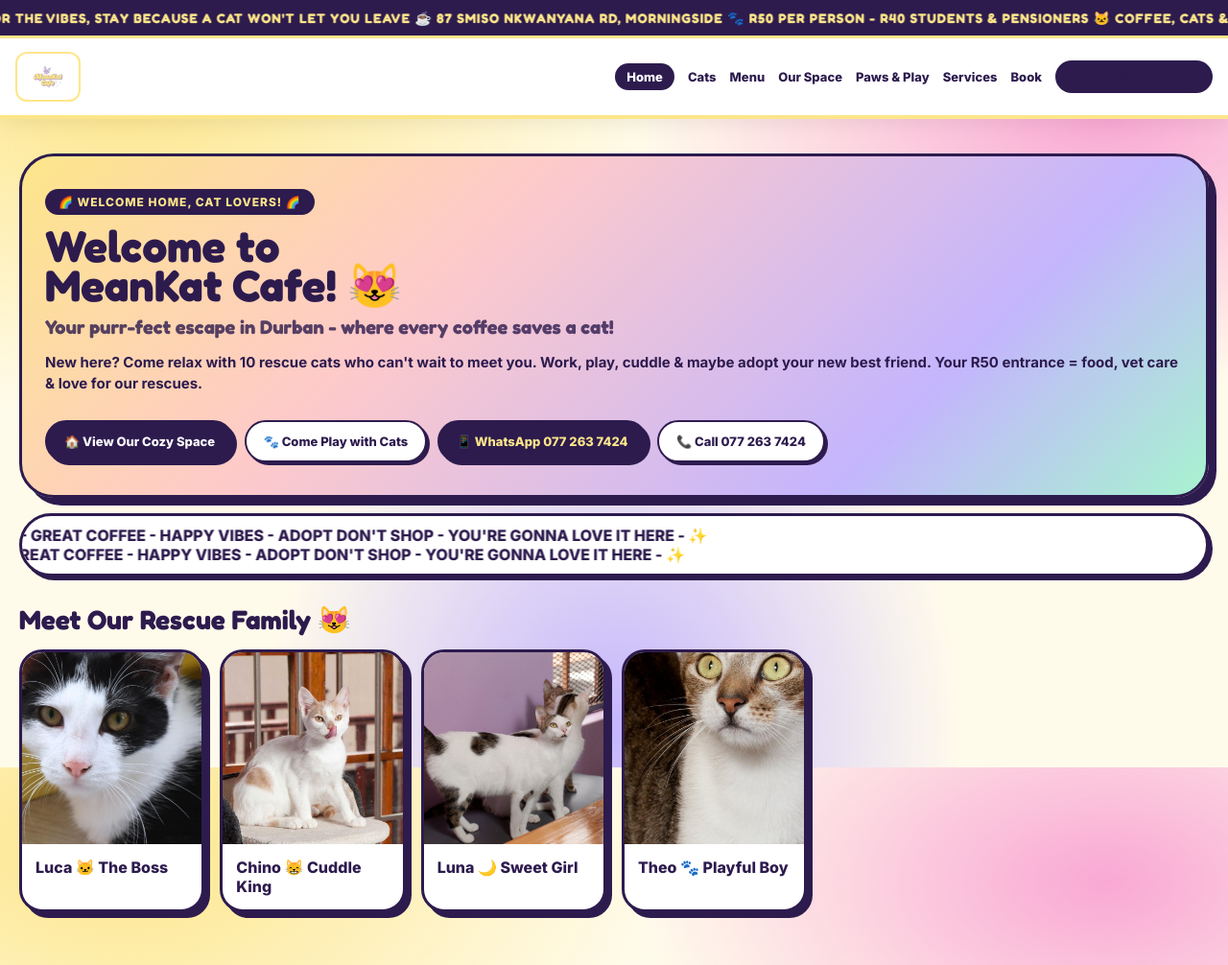
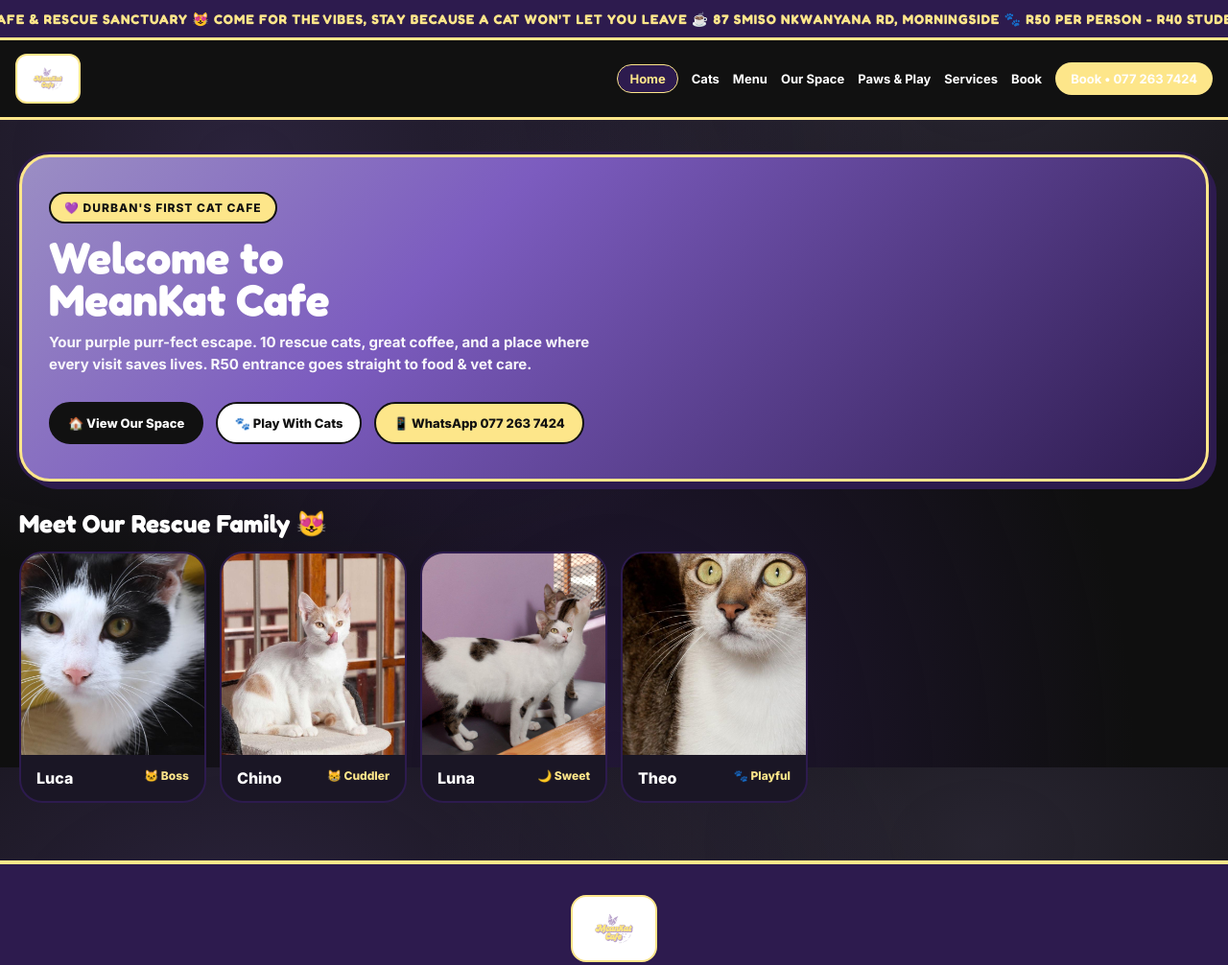
Before and after one commit to Troysite/Troy, a plain HTML site: page meankatcafe/index.html in a window 1280 px wide. Shown: the top 1006 px of the page at 96% size. Drawn offline with Linux system fonts and the light colour scheme.

Commit message:
Revise title and enhance styling for index.html
Updated the title and improved styling for the MeanKat Cafe website. Changed background colors, adjusted paddings, and modified elements for better visual appeal.

```diff
--- a/meankatcafe/index.html
+++ b/meankatcafe/index.html
@@ -2,24 +2,27 @@
 <html lang="en">
 <head>
 <meta charset="UTF-8"><meta name="viewport" content="width=device-width,initial-scale=1">
-<title>MeanKat Cafe - Welcome!</title>
+<title>MeanKat Cafe - Durban Cat Sanctuary</title>
 <link href="https://fonts.googleapis.com/css2?family=Fredoka:wght@600;700&family=Inter:wght@400;700;800&display=swap" rel="stylesheet">
 <style>
-:root{--yellow:#FDE68A;--pink:#F9A8D4;--purple:#8B7AB8;--ink:#2D1B4E}
+:root{--yellow:#FDE68A;--purple:#8B7AB8;--purple-deep:#7C5CBF;--ink:#0F0F0F;--dark:#2D1B4E}
 *{margin:0;padding:0;box-sizing:border-box}
 body{
   font-family:Inter,sans-serif;
-  background:#FFFBEB;
-  background-image: radial-gradient(at 10% 10%, #FDE68A 0%, transparent 35%), radial-gradient(at 90% 15%, #F9A8D4 0%, transparent 30%), radial-gradient(at 50% 95%, #C4B5FD 0%, transparent 40%);
+  background:#0F0F0F;
+  background-image:
+    radial-gradient(at 20% 20%, rgba(124,92,191,0.25) 0%, transparent 50%),
+    radial-gradient(at 80% 10%, rgba(139,122,184,0.2) 0%, transparent 40%),
+    radial-gradient(at 50% 100%, rgba(45,27,78,0.6) 0%, transparent 60%);
   background-attachment:fixed;
-  color:var(--ink);
+  color:#FFFBF8;
 }
 
-/* MOVING WELCOME HEADLINES - NON STOP */
+/* KEEP - Top moving headlines */
 .marquee-top{
-  background:var(--ink);
+  background:#2D1B4E;
   color:var(--yellow);
-  padding:10px 0;
+  padding:11px 0;
   overflow:hidden;
   white-space:nowrap;
   border-bottom:3px solid var(--yellow);
@@ -33,93 +36,120 @@
 }
 .marquee-track{
   display:inline-block;
-  animation:scroll 25s linear infinite;
-  will-change:transform;
+  animation:scroll 28s linear infinite;
 }
 @keyframes scroll{
   0%{transform:translateX(0)}
   100%{transform:translateX(-50%)}
 }
 
-.header{padding:14px 16px;display:flex;justify-content:space-between;align-items:center;background:white;border-bottom:4px solid var(--yellow);position:sticky;top:38px;z-index:100;flex-wrap:wrap;box-shadow:0 4px 20px rgba(0,0,0,0.07)}
+.header{
+  padding:14px 16px;
+  display:flex;
+  justify-content:space-between;
+  align-items:center;
+  background:#111;
+  border-bottom:3px solid var(--yellow);
+  position:sticky;
+  top:39px;
+  z-index:100;
+  flex-wrap:wrap;
+}
 .logo{height:52px;background:white;border-radius:12px;padding:5px;border:2px solid var(--yellow);display:block}
-.nav{display:flex;align-items:center;gap:14px;flex-wrap:wrap}.nav a{color:var(--ink)!important;text-decoration:none!important;font-weight:800;font-size:13px}.nav a.active{color:white!important;background:var(--ink);padding:6px 12px;border-radius:999px}
-.btn{background:var(--ink);color:white!important;padding:9px 16px;border-radius:999px;text-decoration:none!important;font-weight:800;font-size:13px}
+.nav{display:flex;align-items:center;gap:14px;flex-wrap:wrap}
+.nav a{color:white!important;text-decoration:none!important;font-weight:700;font-size:13px}
+.nav a.active{color:var(--yellow)!important;background:#2D1B4E;padding:6px 12px;border-radius:999px;border:1px solid var(--yellow)}
+.btn{background:var(--yellow);color:#111!important;padding:9px 16px;border-radius:999px;text-decoration:none!important;font-weight:800;font-size:13px}
+
 .wrap{max-width:1280px;margin:0 auto;padding:20px}
+
+/* NEW PURPLE + BLACK HERO */
 .hero{
-  background: linear-gradient(135deg, #FDE68A 0%, #FECACA 35%, #C4B5FD 75%, #A7F3D0 100%);
-  color:var(--ink);
-  border-radius:36px;
-  padding:34px 24px;
+  background: linear-gradient(135deg, #9B8EC4 0%, #7C5CBF 35%, #2D1B4E 100%);
+  color:white;
+  border-radius:32px;
+  padding:36px 28px;
   margin-top:16px;
-  border:3px solid var(--ink);
-  box-shadow:8px 8px 0px var(--ink);
+  border:3px solid var(--yellow);
+  box-shadow: 0 0 0 3px #2D1B4E, 8px 8px 0px #2D1B4E;
 }
-.hero h1{font-family:Fredoka;font-size:46px;line-height:.9}
-.hero h2{font-family:Fredoka;font-size:20px;margin-top:10px;opacity:.8}
-.card{background:white;border-radius:24px;overflow:hidden;border:3px solid var(--ink);box-shadow:6px 6px 0px var(--ink)}
-.card img{width:100%;height:200px;object-fit:cover;display:block}.card-info{padding:14px;font-weight:800}
-.hero-btn{display:inline-block;padding:12px 18px;border-radius:999px;text-decoration:none;font-weight:800;font-size:13px;margin-top:8px;margin-right:6px;border:2px solid var(--ink);box-shadow:3px 3px 0px var(--ink)}
-.welcome-badge{display:inline-block;background:var(--ink);color:var(--yellow);padding:6px 14px;border-radius:999px;font-size:12px;font-weight:800;letter-spacing:1px;margin-bottom:12px}
+.badge{display:inline-block;background:var(--yellow);color:#111;padding:7px 14px;border-radius:999px;font-size:12px;font-weight:800;letter-spacing:1px;margin-bottom:14px;border:2px solid #111}
+.hero h1{font-family:Fredoka;font-size:46px;line-height:.95}
+.hero p{margin-top:12px;font-size:15px;line-height:1.5;font-weight:600;opacity:.95;max-width:600px}
+.hero-btn{display:inline-block;padding:12px 18px;border-radius:999px;text-decoration:none;font-weight:800;font-size:13px;margin-top:10px;margin-right:8px;border:2px solid #111}
 
-@media(max-width:700px){.header{top:36px;padding:10px 12px}.logo{height:44px}.nav{width:100%;order:3;justify-content:flex-start;gap:10px;margin-top:10px;padding-top:10px;border-top:2px solid #FFF0C0}.nav a{font-size:11px}.btn{font-size:11px}.hero h1{font-size:32px}.marquee-top{font-size:12px}}
+.card{background:#1A1625;border-radius:24px;overflow:hidden;border:2px solid #2D1B4E;transition:.2s}
+.card:hover{border-color:var(--yellow);transform:translateY(-2px)}
+.card img{width:100%;height:210px;object-fit:cover;display:block}
+.card-info{padding:14px 16px;font-weight:800;color:white;display:flex;justify-content:space-between}
+.card-info span{color:var(--yellow);font-size:12px}
+
+@media(max-width:700px){
+  .header{top:38px;padding:10px 12px}.logo{height:44px}
+  .nav{width:100%;order:3;justify-content:flex-start;gap:10px;margin-top:10px;padding-top:10px;border-top:1px solid #222}
+  .nav a{font-size:11px}.btn{font-size:11px}
+  .hero h1{font-size:34px}.hero{padding:24px 18px}
+}
 </style>
 </head>
 <body>
 
-<!-- MOVING WELCOME HEADLINES - CONTINUOUS RIGHT TO LEFT -->
+<!-- TOP MOVING HEADLINES - KEPT -->
 <div class="marquee-top">
   <div class="marquee-track">
-    😻 WELCOME TO MEANKAT CAFE - DURBAN'S FIRST CAT CAFE & RESCUE SANCTUARY 😻 COME FOR THE VIBES, STAY BECAUSE A CAT WON'T LET YOU LEAVE ☕ 87 SMISO NKWANYANA RD, MORNINGSIDE 🐾 R50 PER PERSON - R40 STUDENTS & PENSIONERS 🐱 COFFEE, CATS & SECOND CHANCES ❤️ BOOK NOW: 077 263 7424 ❤️ &nbsp;
     😻 WELCOME TO MEANKAT CAFE - DURBAN'S FIRST CAT CAFE & RESCUE SANCTUARY 😻 COME FOR THE VIBES, STAY BECAUSE A CAT WON'T LET YOU LEAVE ☕ 87 SMISO NKWANYANA RD, MORNINGSIDE 🐾 R50 PER PERSON - R40 STUDENTS & PENSIONERS 🐱 COFFEE, CATS & SECOND CHANCES ❤️ BOOK NOW: 077 263 7424 ❤️ &nbsp;
     😻 WELCOME TO MEANKAT CAFE - DURBAN'S FIRST CAT CAFE & RESCUE SANCTUARY 😻 COME FOR THE VIBES, STAY BECAUSE A CAT WON'T LET YOU LEAVE ☕ 87 SMISO NKWANYANA RD, MORNINGSIDE 🐾 R50 PER PERSON - R40 STUDENTS & PENSIONERS 🐱 COFFEE, CATS & SECOND CHANCES ❤️ BOOK NOW: 077 263 7424 ❤️ &nbsp;
   </div>
 </div>
 
-<header class="header"><a href="index.html"><img src="logo-560.webp" class="logo" alt="MeanKat"></a>
-<nav class="nav"><a class="active" href="index.html">Home</a><a href="cats.html">Cats</a><a href="menu.html">Menu</a><a href="view.html">Our Space</a><a href="play.html">Paws & Play</a><a href="services.html">Services</a><a href="book.html">Book</a><a class="btn" href="book.html">Book • 077 263 7424</a></nav></header>
+<header class="header">
+<a href="index.html"><img src="logo-560.webp" class="logo" alt="MeanKat"></a>
+<nav class="nav">
+<a class="active" href="index.html">Home</a>
+<a href="cats.html">Cats</a>
+<a href="menu.html">Menu</a>
+<a href="view.html">Our Space</a>
+<a href="play.html">Paws & Play</a>
+<a href="services.html">Services</a>
+<a href="book.html">Book</a>
+<a class="btn" href="book.html">Book • 077 263 7424</a>
+</nav>
+</header>
 
 <div class="wrap">
 <div class="hero">
-<span class="welcome-badge">🌈 WELCOME HOME, CAT LOVERS! 🌈</span>
-<h1>Welcome to<br>MeanKat Cafe! 😻</h1>
-<h2>Your purr-fect escape in Durban - where every coffee saves a cat!</h2>
-<p style="margin-top:14px;font-weight:700;font-size:15px;line-height:1.5">New here? Come relax with 10 rescue cats who can't wait to meet you. Work, play, cuddle & maybe adopt your new best friend. Your R50 entrance = food, vet care & love for our rescues.</p>
+<span class="badge">💜 DURBAN'S FIRST CAT CAFE</span>
+<h1>Welcome to<br>MeanKat Cafe</h1>
+<p>Your purple purr-fect escape. 10 rescue cats, great coffee, and a place where every visit saves lives. R50 entrance goes straight to food & vet care.</p>
 <div style="margin-top:18px">
-<a class="hero-btn" href="view.html" style="background:var(--ink);color:white">🏠 View Our Cozy Space</a>
-<a class="hero-btn" href="play.html" style="background:white;color:var(--ink)">🐾 Come Play with Cats</a>
-<a class="hero-btn" href="https://wa.me/27772637424" style="background:var(--ink);color:var(--yellow)">📱 WhatsApp 077 263 7424</a>
-<a class="hero-btn" href="tel:+27772637424" style="background:white;color:var(--ink)">📞 Call 077 263 7424</a>
+<a class="hero-btn" href="view.html" style="background:#111;color:white">🏠 View Our Space</a>
+<a class="hero-btn" href="play.html" style="background:white;color:#111">🐾 Play With Cats</a>
+<a class="hero-btn" href="https://wa.me/27772637424" style="background:var(--yellow);color:#111">📱 WhatsApp 077 263 7424</a>
 </div>
 </div>
 
-<!-- SECOND MOVING LINE FOR MORE WELCOME VIBES -->
-<div style="background:white;border:3px solid var(--ink);border-radius:999px;padding:10px 0;margin-top:16px;overflow:hidden;box-shadow:4px 4px 0 var(--ink)">
-  <div class="marquee-track" style="animation-duration:18s;animation-direction:reverse">
-    <span style="font-weight:800">✨ WELCOME! WELCOME! WELCOME! - FRIENDLY CATS - GREAT COFFEE - HAPPY VIBES - ADOPT DON'T SHOP - YOU'RE GONNA LOVE IT HERE - ✨ WELCOME! WELCOME! WELCOME! - FRIENDLY CATS - GREAT COFFEE - HAPPY VIBES - ADOPT DON'T SHOP - YOU'RE GONNA LOVE IT HERE - ✨</span>
-  </div>
-</div>
-
-<h2 style="font-family:Fredoka;margin-top:28px;font-size:28px;color:var(--ink)">Meet Our Rescue Family 😻</h2>
-<div style="display:grid;grid-template-columns:repeat(auto-fill,minmax(180px,1fr));gap:16px;margin-top:14px">
-<div class="card"><img src="Luca.jpg" alt="Luca"><div class="card-info">Luca 🐱 The Boss</div></div>
-<div class="card"><img src="Chino.jpeg" onerror="this.src='Chino.jpg'" alt="Chino"><div class="card-info">Chino 😸 Cuddle King</div></div>
-<div class="card"><img src="Luna.jpg" alt="Luna"><div class="card-info">Luna 🌙 Sweet Girl</div></div>
-<div class="card"><img src="Theo.jpg" alt="Theo"><div class="card-info">Theo 🐾 Playful Boy</div></div>
+<h2 style="font-family:Fredoka;margin-top:28px;font-size:26px;color:white">Meet Our Rescue Family <span style="color:var(--yellow)">😻</span></h2>
+<div style="display:grid;grid-template-columns:repeat(auto-fill,minmax(180px,1fr));gap:14px;margin-top:14px">
+<div class="card"><img src="Luca.jpg" alt="Luca"><div class="card-info">Luca <span>🐱 Boss</span></div></div>
+<div class="card"><img src="Chino.jpeg" onerror="this.src='Chino.jpg'" alt="Chino"><div class="card-info">Chino <span>😸 Cuddler</span></div></div>
+<div class="card"><img src="Luna.jpg" alt="Luna"><div class="card-info">Luna <span>🌙 Sweet</span></div></div>
+<div class="card"><img src="Theo.jpg" alt="Theo"><div class="card-info">Theo <span>🐾 Playful</span></div></div>
 </div>
 </div>
 
-<footer style="background:#2D1B4E;color:white;padding:32px 20px 20px;margin-top:40px;border-top:4px solid #FDE68A;text-align:center;border-radius:32px 32px 0 0">
+<footer style="background:#2D1B4E;color:white;padding:32px 20px 20px;margin-top:40px;border-top:4px solid #FDE68A;text-align:center">
 <img src="logo-560.webp" style="height:70px;background:white;border-radius:16px;padding:8px;border:2px solid #FDE68A;margin-bottom:12px" alt="MeanKat">
-<p style="font-size:14px;max-width:400px;margin:0 auto">Durban's first dedicated cat café & rescue sanctuary. Coffee, cats & second chances.</p>
-<p style="color:#FDE68A;font-weight:800;letter-spacing:2px;font-size:13px;margin-top:22px">LOCATION</p><p style="font-size:14px;margin-top:6px">87 Smiso Nkwanyana Road<br>Morningside, Durban<br>Kwa-Zulu Natal</p>
+<p style="font-size:14px;max-width:400px;margin:0 auto;opacity:.9">Durban's first dedicated cat café & rescue sanctuary. Coffee, cats & second chances.</p>
+<p style="color:#FDE68A;font-weight:800;letter-spacing:2px;font-size:13px;margin-top:22px">LOCATION</p><p style="font-size:14px;margin-top:6px">87 Smiso Nkwanyana Road<br>Morningside, Durban</p>
 <p style="color:#FDE68A;font-weight:800;letter-spacing:2px;font-size:13px;margin-top:20px">NON-PROFIT CHARITY</p><p style="font-size:14px;margin-top:6px">MeanKat Cafe NPC<br>NPC 2025/784731/08</p>
 <div style="border-top:1px solid rgba(255,255,255,0.15);margin-top:20px;padding-top:16px">
-<a href="book.html" style="display:block;background:#FDE68A;color:#2D1B4E;padding:14px;border-radius:999px;text-decoration:none;font-weight:800;text-align:center;max-width:300px;margin:0 auto;border:2px solid white">📅 BOOK A VISIT</a>
+<a href="book.html" style="display:block;background:#FDE68A;color:#111;padding:14px;border-radius:999px;text-decoration:none;font-weight:800;text-align:center;max-width:300px;margin:0 auto">📅 BOOK A VISIT - R50</a>
 <div style="display:flex;gap:8px;justify-content:center;flex-wrap:wrap;margin-top:12px">
 <a href="https://wa.me/27772637424" style="background:#FDE68A;color:#111;padding:8px 14px;border-radius:999px;text-decoration:none;font-weight:800;font-size:12px">WhatsApp 077 263 7424</a>
 <a href="tel:+27772637424" style="background:white;color:#111;padding:8px 14px;border-radius:999px;text-decoration:none;font-weight:800;font-size:12px">Call 077 263 7424</a>
-</div></div>
+</div>
+<p style="font-size:10px;opacity:.5;margin-top:12px">© 2026 MeanKat Cafe NPC</p>
+</div>
 </footer>
 </body>
-  </html>
+    </html>
```
